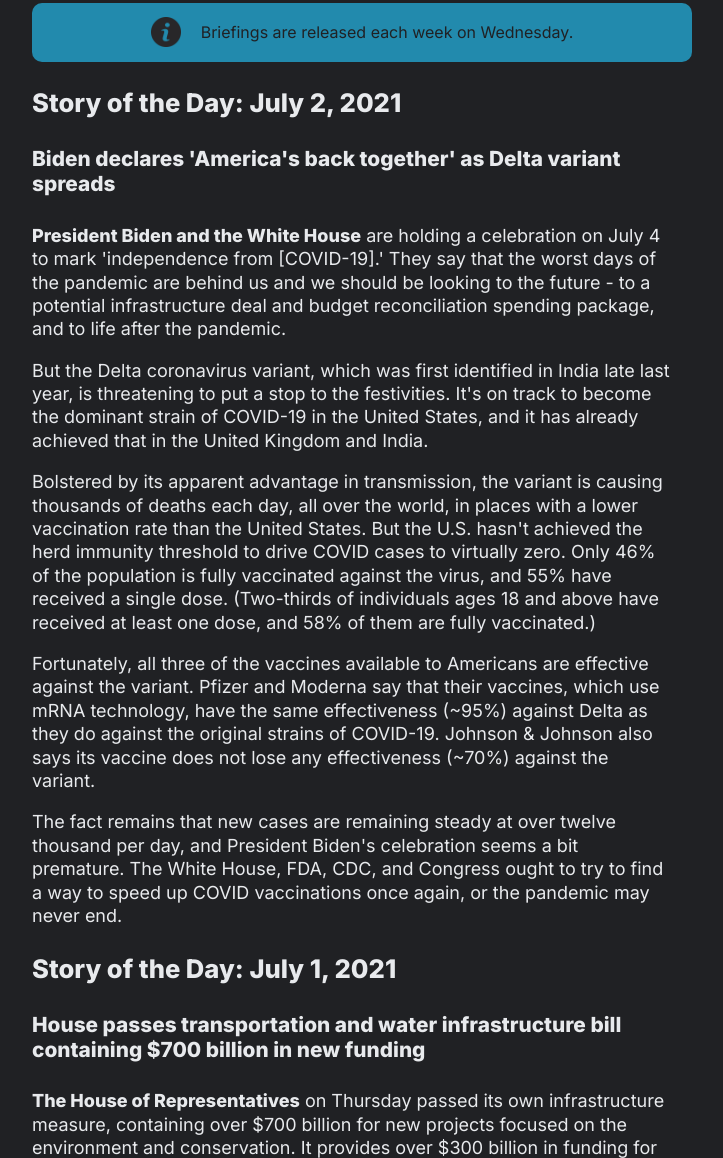
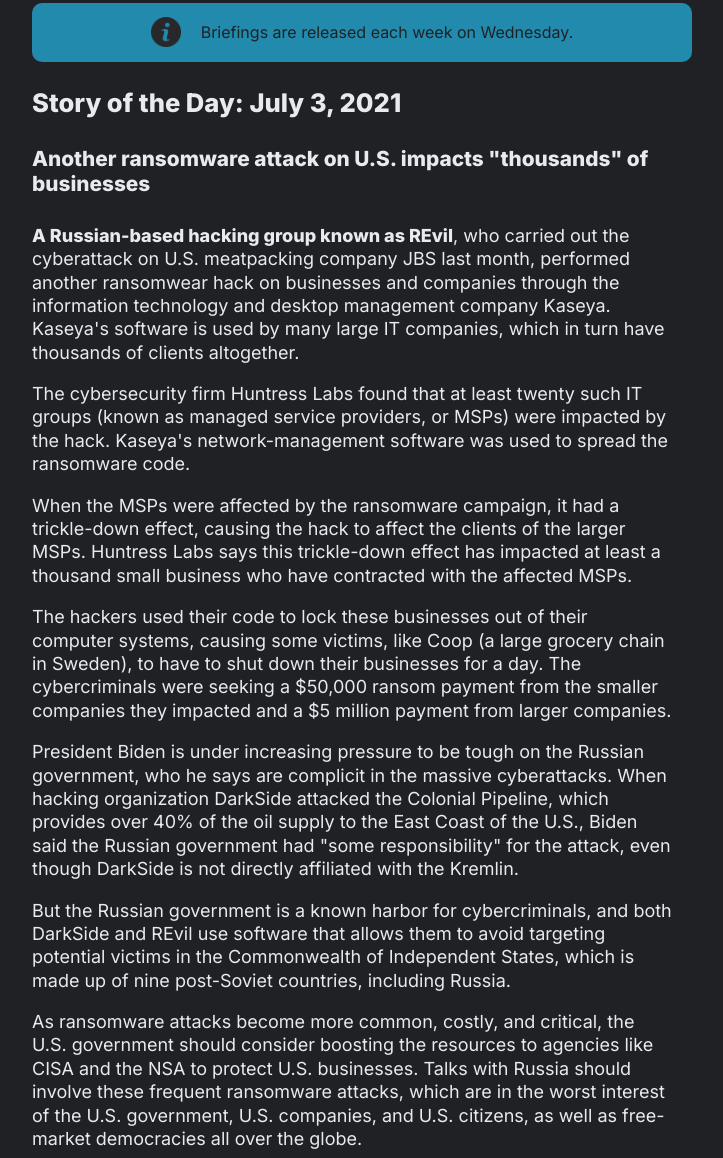
Before and after one commit to itbarsoum99/politicize, a plain HTML site: page briefings/index.html in a window 1280 px wide. Shown: the part 262-1420 px from the top of the page, without its empty margins (288-1011 px from the left). Drawn offline with Linux system fonts and the light colour scheme.

Commit message:
added story of the day

```diff
--- a/briefings/index.html
+++ b/briefings/index.html
@@ -18,6 +18,17 @@
       <section class="info">
         <img src="/info.png">
         <p>Briefings are released each week on Wednesday.</p>
+      </section>
+      <section class="story">
+        <h3>Story of the Day: July 3, 2021</h3>
+        <h4>Another ransomware attack on U.S. impacts "thousands" of businesses</h4>
+        <p><b>A Russian-based hacking group known as REvil</b>, who carried out the cyberattack on U.S. meatpacking company JBS last month, performed another ransomwear hack on businesses and companies through the information technology and desktop management company Kaseya. Kaseya's software is used by many large IT companies, which in turn have thousands of clients altogether.</p>
+        <p>The cybersecurity firm Huntress Labs found that at least twenty such IT groups (known as managed service providers, or MSPs)  were impacted by the hack. Kaseya's network-management software was used to spread the ransomware code.</p>
+        <p>When the MSPs were affected by the ransomware campaign, it had a trickle-down effect, causing the hack to affect the clients of the larger MSPs. Huntress Labs says this trickle-down effect has impacted at least a thousand small business who have contracted with the affected MSPs.</p>
+        <p>The hackers used their code to lock these businesses out of their computer systems, causing some victims, like Coop (a large grocery chain in Sweden), to have to shut down their businesses for a day. The cybercriminals were seeking a $50,000 ransom payment from the smaller companies they impacted and a $5 million payment from larger companies.</p>
+        <p>President Biden is under increasing pressure to be tough on the Russian government, who he says are complicit in the massive cyberattacks. When hacking organization DarkSide attacked the Colonial Pipeline, which provides over 40% of the oil supply to the East Coast of the U.S., Biden said the Russian government had "some responsibility" for the attack, even though DarkSide is not directly affiliated with the Kremlin.</p>
+        <p>But the Russian government is a known harbor for cybercriminals, and both DarkSide and REvil use software that allows them to avoid targeting potential victims in the Commonwealth of Independent States, which is made up of nine post-Soviet countries, including Russia.</p>
+        <p>As ransomware attacks become more common, costly, and critical, the U.S. government should consider boosting the resources to agencies like CISA and the NSA to protect U.S. businesses. Talks with Russia should involve these frequent ransomware attacks, which are in the worst interest of the U.S. government, U.S. companies, and U.S. citizens, as well as free-market democracies all over the globe.</p>
       </section>
       <section class="story">
         <h3>Story of the Day: July 2, 2021</h3>
```
